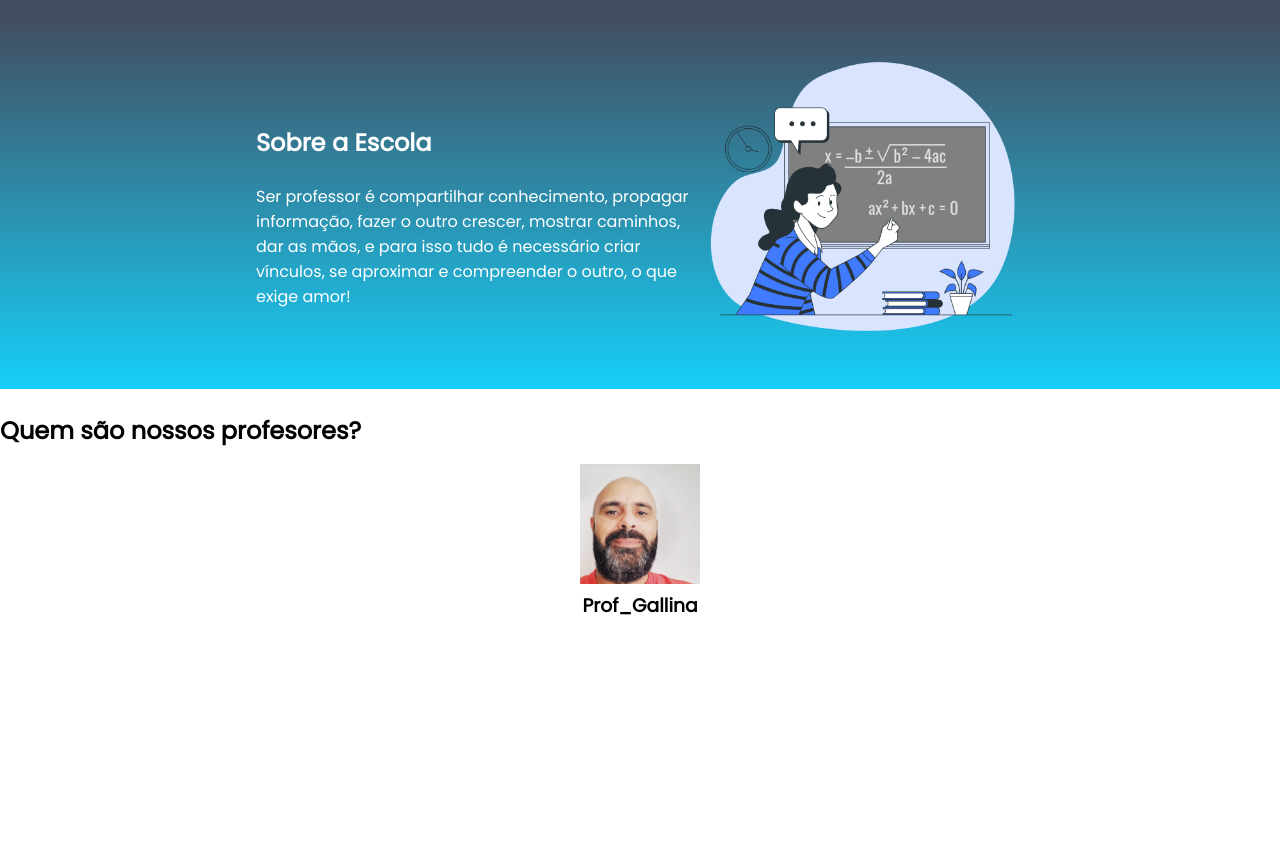
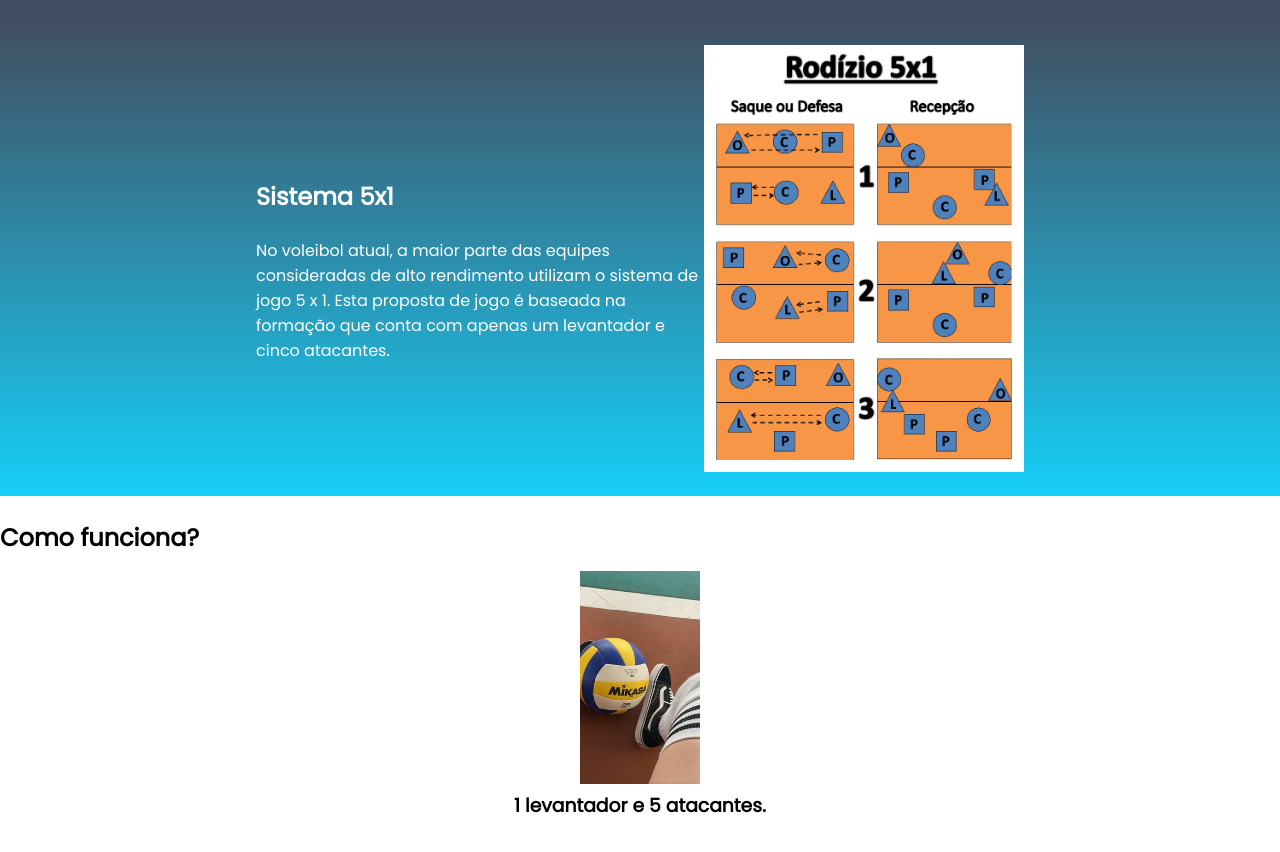
Before and after one commit to peldido/site-2F, a plain HTML site: page index.html in a window 1280 px wide. Shown: the part 56-908 px from the top of the page. Before the commit the page ends 800 px from the top, so only its background shows below. Drawn offline with Linux system fonts and the light colour scheme.

Commit message:
Add files via upload
falta so o link.

```diff
--- a/index.html
+++ b/index.html
@@ -20,18 +20,18 @@
     </header>
     <section class="escola">
         <div class="escola-div-conteudo">
-            <h2 class="escola-titulo">Sobre a Escola</h2>
-            <p class="escola-texto-um">Ser professor é compartilhar conhecimento, propagar informação, fazer o outro crescer, mostrar caminhos, dar as mãos, e para isso tudo é necessário criar vínculos, se aproximar e compreender o outro, o que exige amor!</p>
+            <h2 class="escola-titulo">Sistema 5x1</h2>
+            <p class="escola-texto-um">No voleibol atual, a maior parte das equipes consideradas de alto rendimento utilizam o sistema de jogo 5 x 1. Esta proposta de jogo é baseada na formação que conta com apenas um levantador e cinco atacantes.</p>
         </div>
-        <img class="escola-imagem" src="Formula-bro.png" alt="imagem que representa uma professora em sala de aula">
+        <img class="escola-imagem" src="volei.png" alt="imagem que representa uma professora em sala de aula">
     </section>
     <section class="estudante">
-        <h2 class="estudante-titulo">Quem são nossos profesores?</h2>
+        <h2 class="estudante-titulo">Como funciona?</h2>
         <div class="estudante-todos">
         <span></span>
         <div class="estudante-div">
-            <img class="estudante-imagem" src="Prof_Gallina.jpg" alt="foto do marcelo">
-            <h3 class="estudante-nome">Prof_Gallina</h3>
+            <img class="estudante-imagem" src="tabom.jpg" alt="foto do marcelo">
+            <h3 class="estudante-nome">1 levantador e 5 atacantes.</h3>
 
         </div>
 
```
Also changed, not shown: tabom.jpg (added), volei.png (added).
